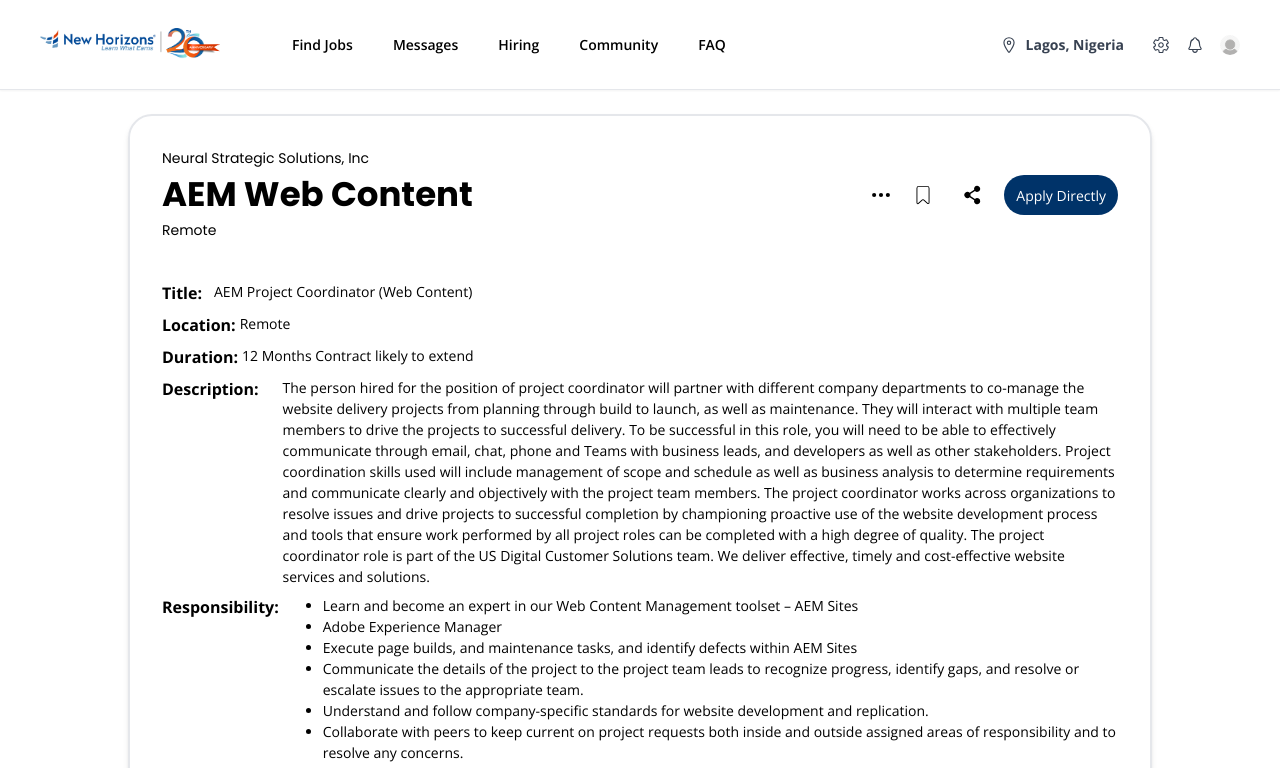
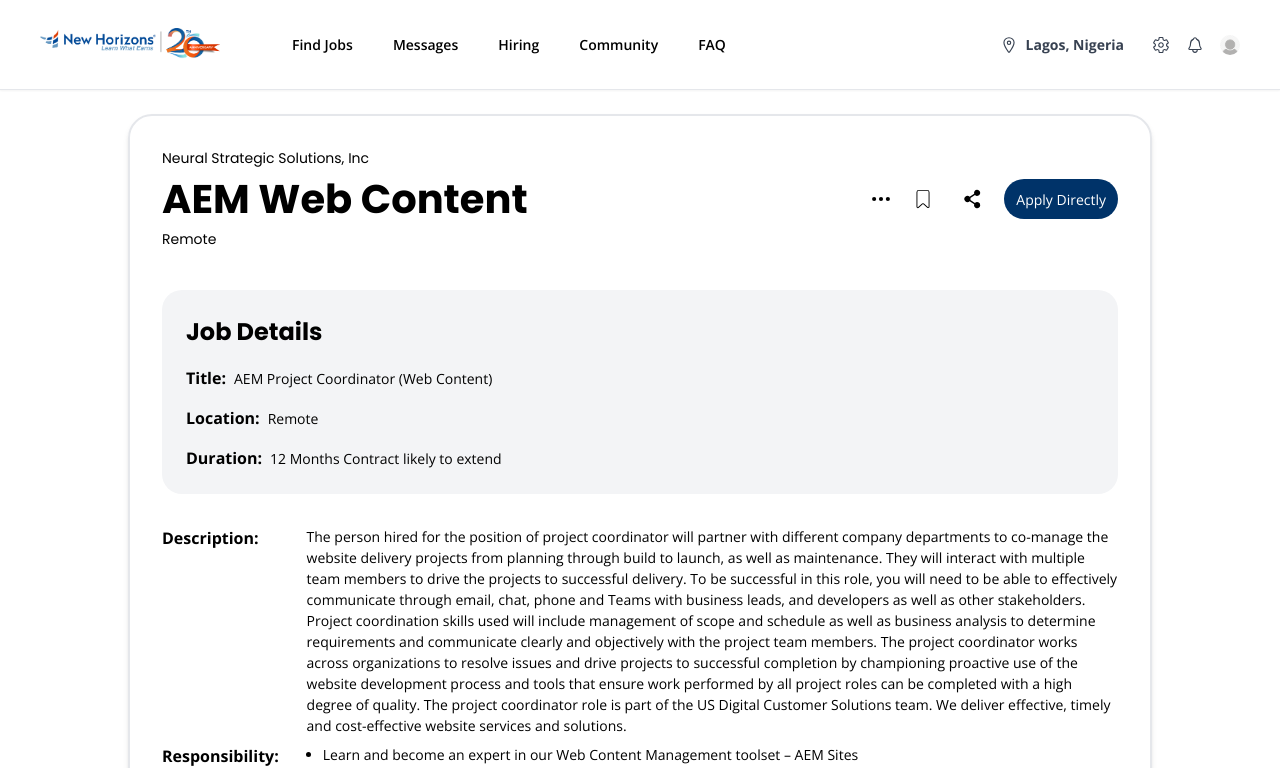
Before and after one commit to Goldyn19/nhjobs, a Next.js app: page /details/1 in a window 1280 px wide. Shown: the top 768 px of the page. Built offline with nearby package versions, Linux system fonts and the light colour scheme; no server answers.

Commit message:
new changes

```diff
--- a/app/details/[jobID]/page.tsx
+++ b/app/details/[jobID]/page.tsx
@@ -66,7 +66,7 @@
               <h3 className={`font-normal text-[14px] ${poppins.className}`}>
                 Neural Strategic Solutions, Inc
               </h3>
-              <h1 className={` font-bold text-[34px] mt-0" ${poppins.className}`}>AEM Web Content</h1>
+              <h1 className={` font-bold text-[40px] mt-0" ${poppins.className}`}>AEM Web Content</h1>
               <h4 className={`text-[14px] ${poppins.className}`}>Remote</h4>
             </div>
             <div className="flex justify-center align-middle space-x-3">
@@ -96,24 +96,31 @@
               </div>
             </div>
           </div>
-          <div className="md:space-y-2 space-y-1">
-            <div className="flex space-x-3">
+
+
+          <div className="md:space-y-2 space-y-4">
+
+          <div className="p-6 bg-gray-100 rounded-[20px] space-y-4 mb-8">
+            <h2 className={`font-bold text-[24px] ${poppins.className}`}>Job  Details</h2>
+  <div className="flex items-center space-x-2">
     <h1 className="text-[16px] font-bold">Title:</h1>
-              <h4 className="text-[14px] ">
-                AEM Project Coordinator (Web Content)
-              </h4>
+    <h4 className="text-[14px]">AEM Project Coordinator (Web Content)</h4>
   </div>
-            <div className="flex space-x-1">
+
+  <div className="flex items-center space-x-2">
     <h1 className="text-[16px] font-bold">Location:</h1>
-              <h4 className="text-[14px] ">Remote</h4>
+    <h4 className="text-[14px]">Remote</h4>
   </div>
-            <div className="flex space-x-1">
+
+  <div className="flex items-center space-x-2">
     <h1 className="text-[16px] font-bold">Duration:</h1>
-              <h4 className="text-[14px] ">
-                12 Months Contract likely to extend
-              </h4>
+    <h4 className="text-[14px]">12 Months Contract likely to extend</h4>
   </div>
-            <div className="md:flex space-x-6 mt-4">
+</div>
+
+
+
+            <div className="md:flex space-x-12 mt-8">
               <h1 className="text-[16px] font-bold">Description:</h1>
               <h4 className="text-[14px] ">
                 The person hired for the position of project coordinator will
@@ -167,7 +174,7 @@
                 </ul>
               </h4>
             </div>
-            <div className="md:flex space-x-6">
+            <div className="md:flex space-x-8">
               <h1 className="text-[16px] font-bold">Qualification:</h1>
               <h4 className="text-[14px]">
                 <ul className="list-disc pl-5">
@@ -180,7 +187,7 @@
                 </ul>
               </h4>
             </div>
-            <div className="md:flex space-x-6">
+            <div className="md:flex space-x-7">
               <h1 className="text-[14px] font-bold">Preferred Skills:</h1>
               <h4 className="text-[14px]">
                 <ul className="list-disc pl-5">
@@ -198,6 +205,8 @@
                 </ul>
               </h4>
             </div>
+
+          <div className="p-6 bg-gray-100 rounded-[20px] space-y-4 mb-8">
             <div className="flex space-x-1">
               <h1 className="text-[14px] font-bold">Job Type:</h1>
               <h4 className="text-[14px] ">Contract</h4>
@@ -211,6 +220,9 @@
               <h4 className="text-[14px] font-bold"></h4>
             </div>
             </div>
+
+
+          </div>
         </div>
       </div>
     </div>
```
Lines whose indentation alone changed are shown as unchanged.
